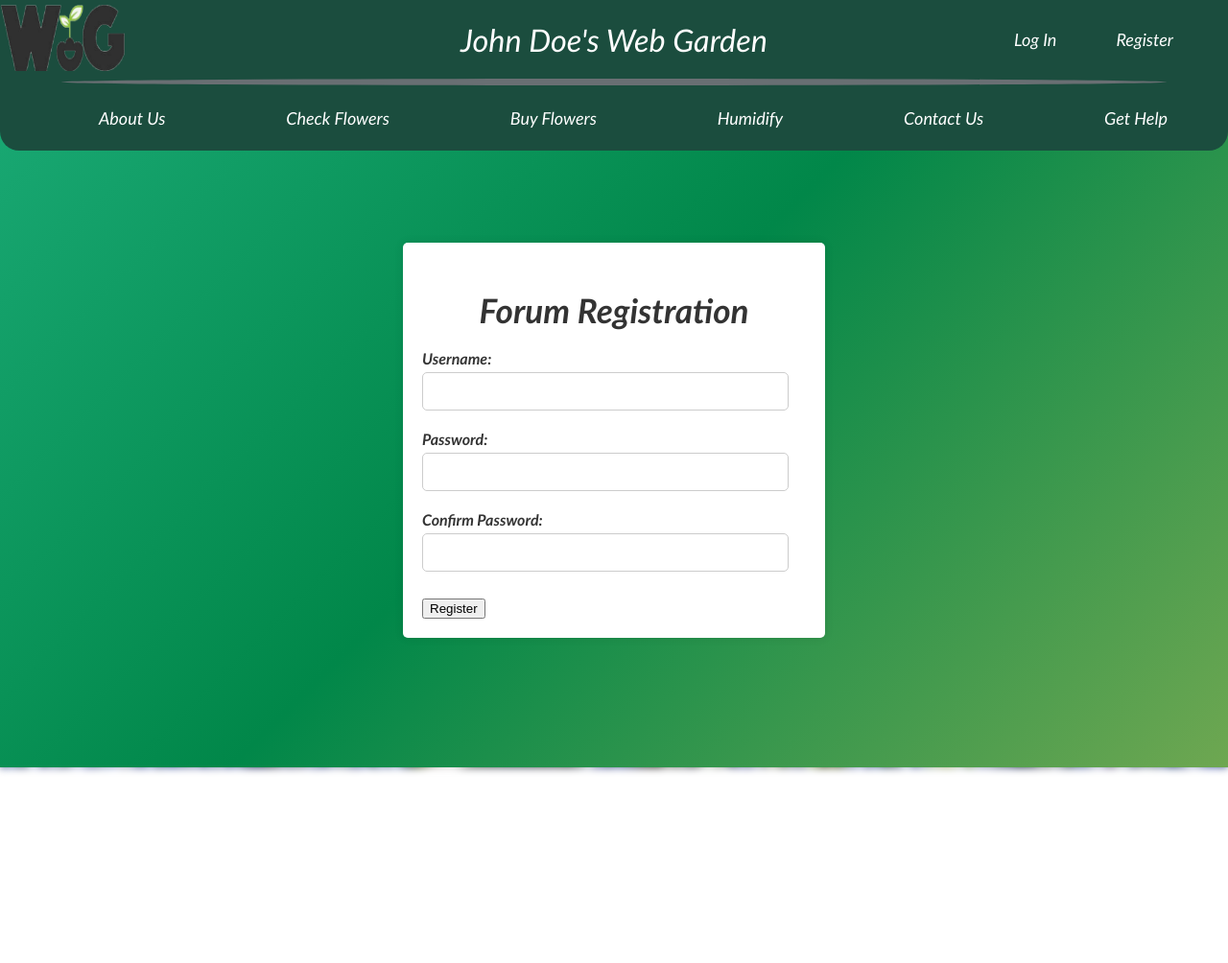
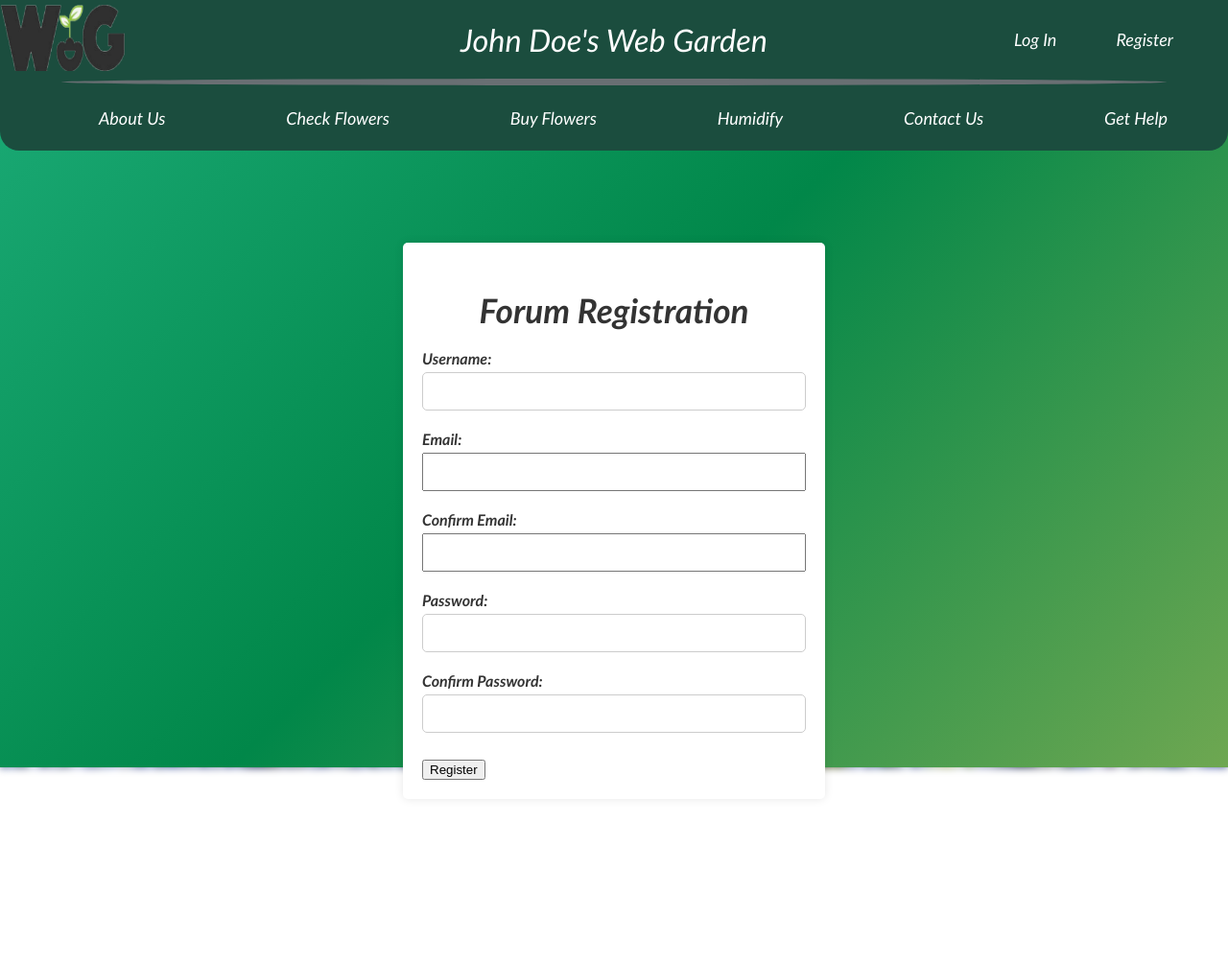
Before and after one commit to br00ks-coder/TW_Proiect, a PHP site: page /register.php in a window 1280 px wide. Shown: the top 1004 px of the page at 96% size. Run offline with PHP 8.4, Linux system fonts and the light colour scheme; some libraries are stand-ins or nearby versions.

Commit message:
Frontend and email changes

```diff
--- a/contact.php
+++ b/contact.php
@@ -55,10 +55,10 @@ $validationResult = verifyJwtToken($jwtToken, $secretKey);
 
 <div class="contact-div">
   <h2>Contact Us</h2>
-  <form style="position: relative; left: 1px;" method="post" action="php/process_contact.php">
+  <form style="position: relative; left: 1px;" method="post" action="php/process_contact.php" id="">
   <label for="name">Name:</label>
-  <input type="text" id="name" name="name">
-  <label for="email">Email:</label>
+      <input type="text" id="name" name="name" >
+      <label for="email">Email:</label>
   <input type="email" id="email" name="email">
   <label for="message">Message:</label>
   <textarea id="message" name="message"></textarea>
--- a/css/buy.css
+++ b/css/buy.css
@@ -25,7 +25,7 @@ main {
 .flower {
     border: 2px solid  hsl(220, 17%, 27%);;
     border-radius: 10px;
-    background: white;
+    background: #74cc8c;
     display: flex;
     flex-direction: column;
     align-items: center;
--- a/css/check.css
+++ b/css/check.css
@@ -25,7 +25,7 @@ main {
 .flower_harvest {
     border: 2px solid  hsl(220, 17%, 27%);;
     border-radius: 10px;
-    background: white;
+    background: #74cc8c;
     display: flex;
     flex-direction: column;
     align-items: center;
--- a/css/style.css
+++ b/css/style.css
@@ -75,10 +75,9 @@ background-color: #3e8e41;
 }
 
 .contact-div {
-  background-color: #f2f2f2;
-  padding: 20px;
-  border-radius: 10px;
-  box-shadow: 0 0 10px rgba(0, 0, 0, 0.2);
+  background-color: none;
+
+
   position: absolute;
   top: 50%;
   left: 50%;
@@ -91,6 +90,7 @@ margin-bottom: 10px;
 }
 
 .contact-div form {
+  background-color: white;
 display: flex;
 flex-direction: column;
 }
@@ -101,10 +101,15 @@ margin-bottom: 5px;
 
 .contact-div input,
 .contact-div textarea {
+  width: auto;
 padding: 10px;
 margin-bottom: 10px;
 border-radius: 5px;
 border: none;
+  width: 90%;
+  padding: 10px;
+  border: 1px solid #ccc;
+  border-radius: 5px;
 }
 
 .contact-div textarea {
@@ -134,6 +139,7 @@ height: 50px;
 }
 
 #profileForm button {
+  margin-bottom: 5%;
   padding: 10px 20px;
   background-color: #4caf50;
   color: white;
@@ -269,3 +275,9 @@ background-position: center;
 }
 
 }
+
+.form-group input {
+  width: 100%;
+  box-sizing: border-box;
+  height: 40px;
+}
--- a/php/loginFunc.php
+++ b/php/loginFunc.php
@@ -1,3 +1,4 @@
+
 <?php
 session_start();
 $dbconn = pg_connect("host=webgardeningrds.cepe7iq3kfqk.eu-north-1.rds.amazonaws.com port=5432 dbname=webgardening user=postgres password=paroladb");
--- a/php/registerFunc.php
+++ b/php/registerFunc.php
@@ -17,9 +17,9 @@ if (!$dbconn) {
 if ($_SERVER['REQUEST_METHOD'] === 'POST') {
     // Get the submitted form data
     $username = $_POST['username'];
+    $email = $_POST['email'];
     $password = $_POST['password'];
     $confirmPassword = $_POST['confirm-password'];
-    // Add more fields as needed
 
     // Validate the form data
     if ($password !== $confirmPassword) {
@@ -42,8 +42,8 @@ if ($_SERVER['REQUEST_METHOD'] === 'POST') {
     // Perform additional validation checks here...
 
     // Insert the user data into the database
-    $query = "INSERT INTO users (username, password) VALUES ($1, $2)";
-    $result = pg_query_params($dbconn, $query, array($username, $password));
+    $query = "INSERT INTO users (username, email, password) VALUES ($1, $2, $3)";
+    $result = pg_query_params($dbconn, $query, array($username, $email, $password));
 
     if ($result) {
         // Registration successful
--- a/register.php
+++ b/register.php
@@ -50,19 +50,44 @@ include_once './view/Header.php';
 ?>
 
     <main>
-        <form method="POST" action="php/registerFunc.php">
+
+
+
+
+        <script>
+            function validateForm() {
+                var email = document.getElementById("email").value;
+                var confirmEmail = document.getElementById("confirm-email").value;
+
+                if (email !== confirmEmail) {
+                    alert("Email and Confirm Email must match.");
+                    return false;
+                }
+                return true;
+            }
+        </script>
+
+        <form method="POST" action="php/registerFunc.php" onsubmit="return validateForm()">
             <h2>Forum Registration</h2>
             <div class="form-group">
                 <label for="username">Username:</label>
-                <input type="text" id="username2" name="username" />
+                <input type="text" id="username" name="username" required />
+            </div>
+            <div class="form-group">
+                <label for="email">Email:</label>
+                <input type="email" id="email" name="email" required />
+            </div>
+            <div class="form-group">
+                <label for="confirm-email">Confirm Email:</label>
+                <input type="email" id="confirm-email" name="confirm-email" required />
             </div>
             <div class="form-group">
                 <label for="password">Password:</label>
-                <input type="password" id="password2" name="password" />
+                <input type="password" id="password" name="password" required />
             </div>
             <div class="form-group">
                 <label for="confirm-password">Confirm Password:</label>
-                <input type="password" id="confirm-password2" name="confirm-password" />
+                <input type="password" id="confirm-password" name="confirm-password" required />
             </div>
             <button type="submit">Register</button>
             <div id="message" style="z-index: 2;">
@@ -74,6 +99,11 @@ include_once './view/Header.php';
                 ?>
             </div>
         </form>
+
+
+
+
+
     </main>
 
 <?php
```
Also changed, not shown: login.php (+48 -7 lines), profile.php (+13 -3 lines).
